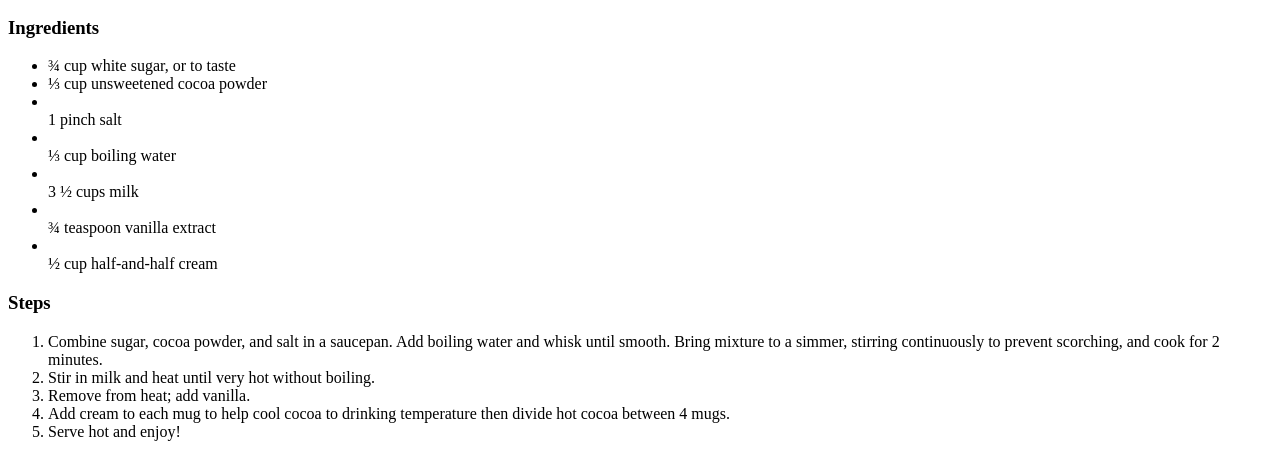
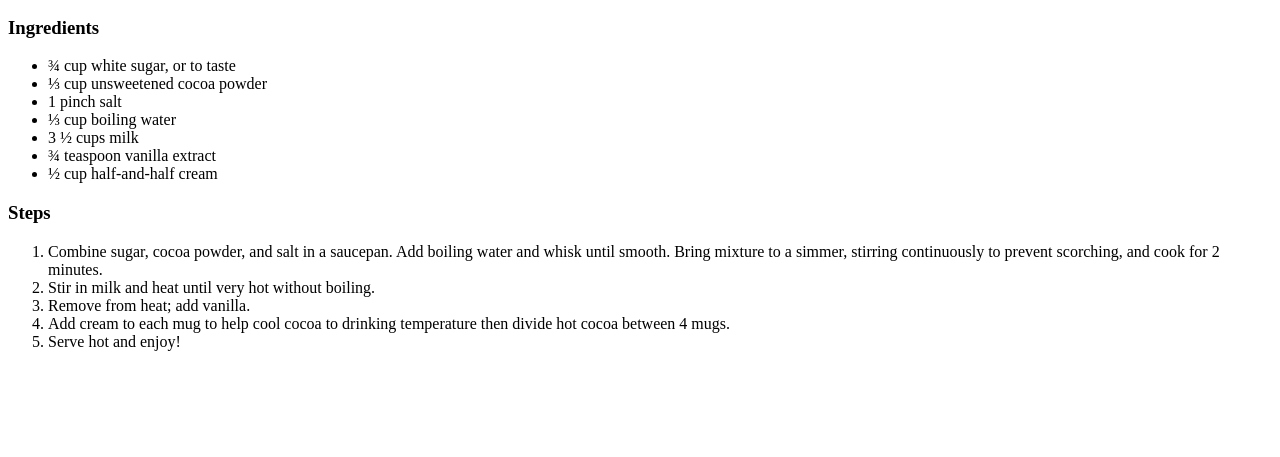
Before and after one commit to mierea/odin-recipes, a plain HTML site: page recipes/cocoa.html in a window 1280 px wide. Shown: the part 434-891 px from the top of the page. After the commit the page ends 801 px from the top, so only its background shows below. Drawn offline with Linux system fonts and the light colour scheme.

Commit message:
fix typos

```diff
--- a/recipes/cocoa.html
+++ b/recipes/cocoa.html
@@ -13,11 +13,11 @@
     <ul>
         <li>¾ cup white sugar, or to taste</li>
         <li>⅓ cup unsweetened cocoa powder</li>
-        <li></li>1 pinch salt</li>
-        <li></li>⅓ cup boiling water</li>
-        <li></li>3 ½ cups milk</li>
-        <li></li>¾ teaspoon vanilla extract</li>
-        <li></li>½ cup half-and-half cream</li>
+        <li>1 pinch salt</li>
+        <li>⅓ cup boiling water</li>
+        <li>3 ½ cups milk</li>
+        <li>¾ teaspoon vanilla extract</li>
+        <li>½ cup half-and-half cream</li>
     </ul>
     <h3>Steps</h3>
     <ol>
```
